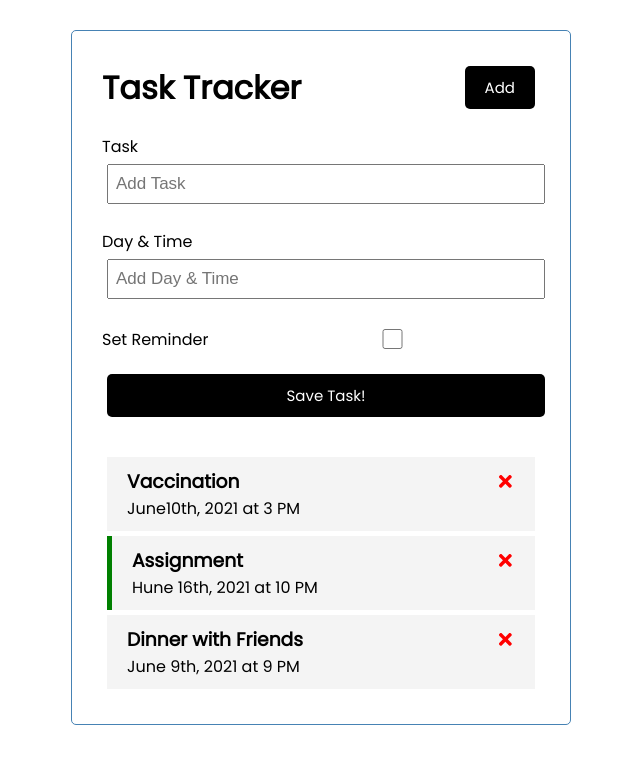
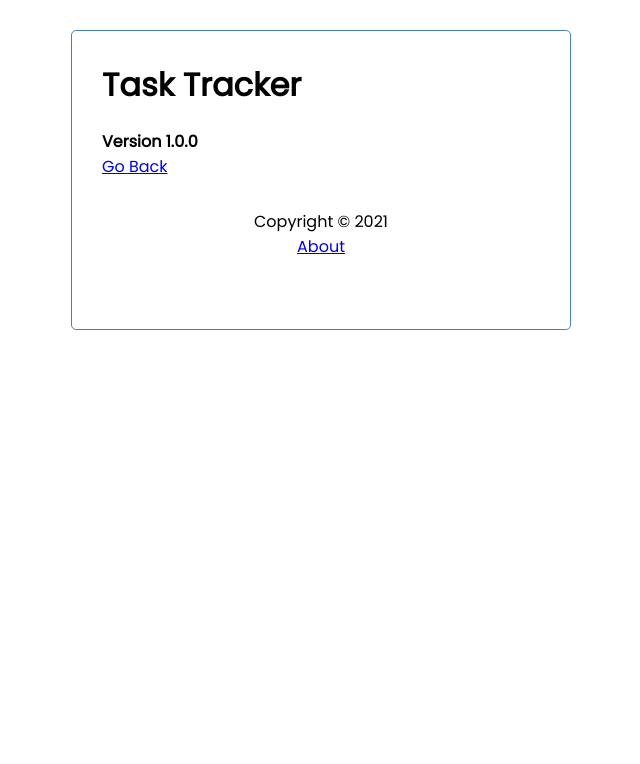
Before and after one commit to arunkudiyal/innomatics-react-project-1, a React (Create React App) app: page /about in a window 1280 px wide. Shown: the top 764 px of the page, without its empty margins (319-959 px from the left). Built offline with nearby package versions, Linux system fonts and the light colour scheme; data requests are answered from the project's data file; the HTML template or start-up script is replaced by a standard one.

Commit message:
React-Router-DOM

```diff
--- a/db.json
+++ b/db.json
@@ -17,6 +17,12 @@
       "day": "June 9th, 2021 at 9 PM",
       "reminder": false,
       "id": 3
+    },
+    {
+      "text": "Test Task",
+      "day": "June 17th, 2021 at 4 PM",
+      "reminder": true,
+      "id": 4
     }
   ]
 }
--- a/package.json
+++ b/package.json
@@ -10,6 +10,7 @@
     "react": "^17.0.2",
     "react-dom": "^17.0.2",
     "react-icons": "^4.2.0",
+    "react-router-dom": "^5.2.0",
     "react-scripts": "4.0.3",
     "web-vitals": "^1.1.2"
   },
--- a/src/App.js
+++ b/src/App.js
@@ -1,11 +1,14 @@
 // Hooks
 import { useState, useEffect } from 'react'
+import { BrowserRouter as Router, Route } from 'react-router-dom'
 
 // const taaks = [ {}, {}, {} ] -> Property
 
+import Footer from './components/Footer';
 import Header from "./components/Header";
 import Tasks from "./components/Tasks";
 import AddTask from './components/AddTask';
+import About from './components/About';
 
 function App() {
 
@@ -99,14 +102,24 @@
 
   return (
     // JSX
+    <Router>
       <div className="container">
         <Header tasks={tasks} title='Task Tracker' />
+
+        <Route path='/' exact render={(props) => (
+          <>
             <AddTask onAdd={addTask} />
             {tasks.length > 0 ? (
               <Tasks tasks={tasks} onDelete={onDelete} onToggle={toggleReminder} /
             >) : ('No Tasks to Show...')}
+          </>
+        )} />
 
+        <Route path='/about' component={About} />
+        <Footer />
       </div>
+    </Router>
+
 
     // <h2>Trying to chcek...</h2> -> Cannot do that
   );
--- /dev/null
+++ b/src/components/About.js
@@ -0,0 +1,12 @@
+import { Link } from 'react-router-dom'
+
+const About = () => {
+    return (
+        <div>
+            <h4>Version 1.0.0</h4>
+            <Link to="/">Go Back</Link>
+        </div>
+    )
+}
+
+export default About
--- /dev/null
+++ b/src/components/Footer.js
@@ -0,0 +1,12 @@
+import { Link } from "react-router-dom"
+
+const Footer = () => {
+    return (
+        <footer>
+            <p>Copyright &copy; 2021</p>
+            <Link to="/about">About</Link>
+        </footer>
+    )
+}
+
+export default Footer
--- a/src/components/Header.js
+++ b/src/components/Header.js
@@ -1,3 +1,5 @@
+import { useLocation } from 'react-router-dom'
+
 import PropTypes from 'prop-types'
 import Button from './Button'
 // How to create component
@@ -6,6 +8,9 @@
 
 // 1. Function-Based Compoennt
 const Header = ( {title, tasks} ) => {
+
+    const location = useLocation()
+
     // Properties
     // const name = 'Arun'
 
@@ -19,7 +24,7 @@
         // JSX
         <header className='header'>
             <h1> {title} </h1>
-            <Button onClick={onClick1} text='Add' />
+            {location.pathname === '/' && ( <Button onClick={onClick1} text='Add' /> )}
         </header>
     )
 }
```
Also changed, not shown: 1 other file (tests, documents, lock files or other folders). Lines whose indentation alone changed are shown as unchanged.
